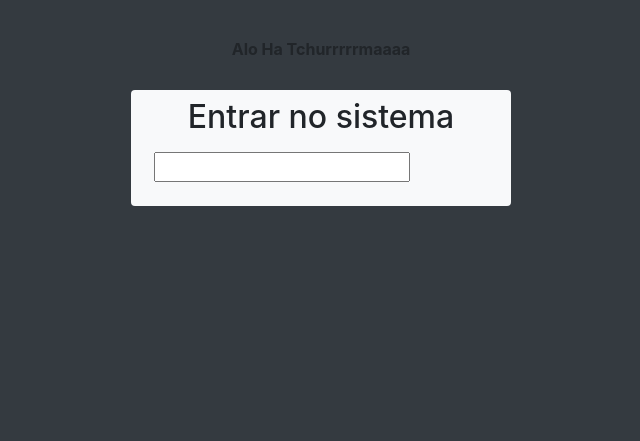
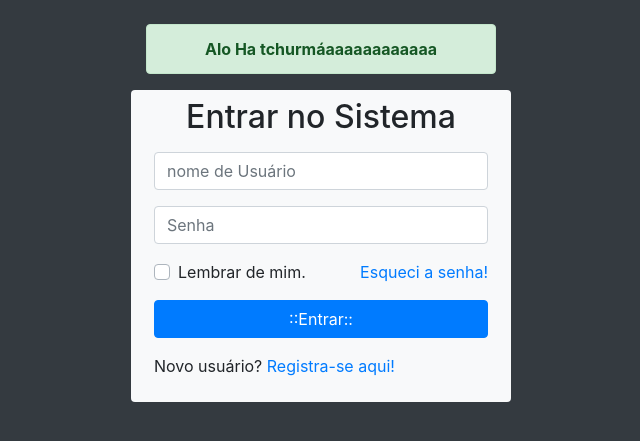
Before and after one commit to Lbusquirolli09/login, a PHP site: page /login/ in a window 1280 px wide. Shown: the top 441 px of the page, without its empty margins (319-959 px from the left). Run offline with PHP 8.4, Linux system fonts and the light colour scheme.

Commit message:
Formulário de Login
closer #1

```diff
--- a/index.php
+++ b/index.php
@@ -1,9 +1,6 @@
 <!doctype html>
-<html lang="pt-br">
-  <!--
-      Para acessar o projeto, habilite o Apache no XAMPP
-        http://localhost/login/
--->
+<html lang="en">
+<!--Para acessar o projeto,habilitar o  http://localhost/login/  no navegador -->
 
 <head>
     <!-- Required meta tags -->
@@ -17,26 +14,59 @@
 </head>
 
 <body class="bg-dark">
-
+    <!-- Fundo Escuro -->
     <main class="container mt-4">
         <section class="row">
             <div class="col-lg-4 offset-lg-4" id="alerta">
-                <div class="alert alert-sucess text-center">
+                <div class="alert alert-success text-center">
                     <strong class="resultado">
-                        Alo Ha Tchurrrrrmaaaa
+                        Alo Ha tchurmáaaaaaaaaaaaa
                     </strong>
                 </div>
             </div>
         </section>
-        <!--Formulário de Login-->
+        <!-- formulário de login -->
         <section class="row">
             <div class="col-lg-4 offset-lg-4 bg-light rounded" id="caixaLogin">
-            <h2 class="text-center mt-2">
-                Entrar no sistema
-            </h2>
+                <h2 class="text-center mt-2">
+                    Entrar no Sistema
+                </h2>
                 <form action="#" method="post" class="p-2" id="formLogin">
                     <div class="form-group">
-                        <input type="text" name="" id="">
+                        <input type="text" name="nomeUsuario" id="nomeUsuario" placeholder="nome de Usuário" class="form-control">
+                    </div>
+
+
+                    <div class="form-group">
+                        <input type="password" name="senhaUsuario" id="senhaUsuario" placeholder="Senha" class="form-control">
+                    </div>
+
+                    <div class="form-group">
+                        <div class="custom-control custom-checkbox">
+                            <input type="checkbox" name="lembrar" id="lembrar" class="custom-control-input">
+                            <label for="lembrar" class="custom-control-label">
+                                Lembrar de mim.
+                            </label>
+
+                            <a href="#" class="float-right" id="btnEsqueci">
+                                Esqueci a senha!
+                            </a>
+                        </div>
+                    </div>
+
+                    <div class="form-group">
+                        <input type="submit" value="::Entrar::"
+                        name="btnEntrar" id="btnEntrar" class="btn btn-primary btn-block">
+                    </div>
+
+                    <div class="form-group">
+                        <p>Novo usuário?
+                            <a href="#" id="btnRegistrar">
+                                Registra-se aqui!
+                            </a>
+
+
+                        </p>
                     </div>
 
                 </form>
```
